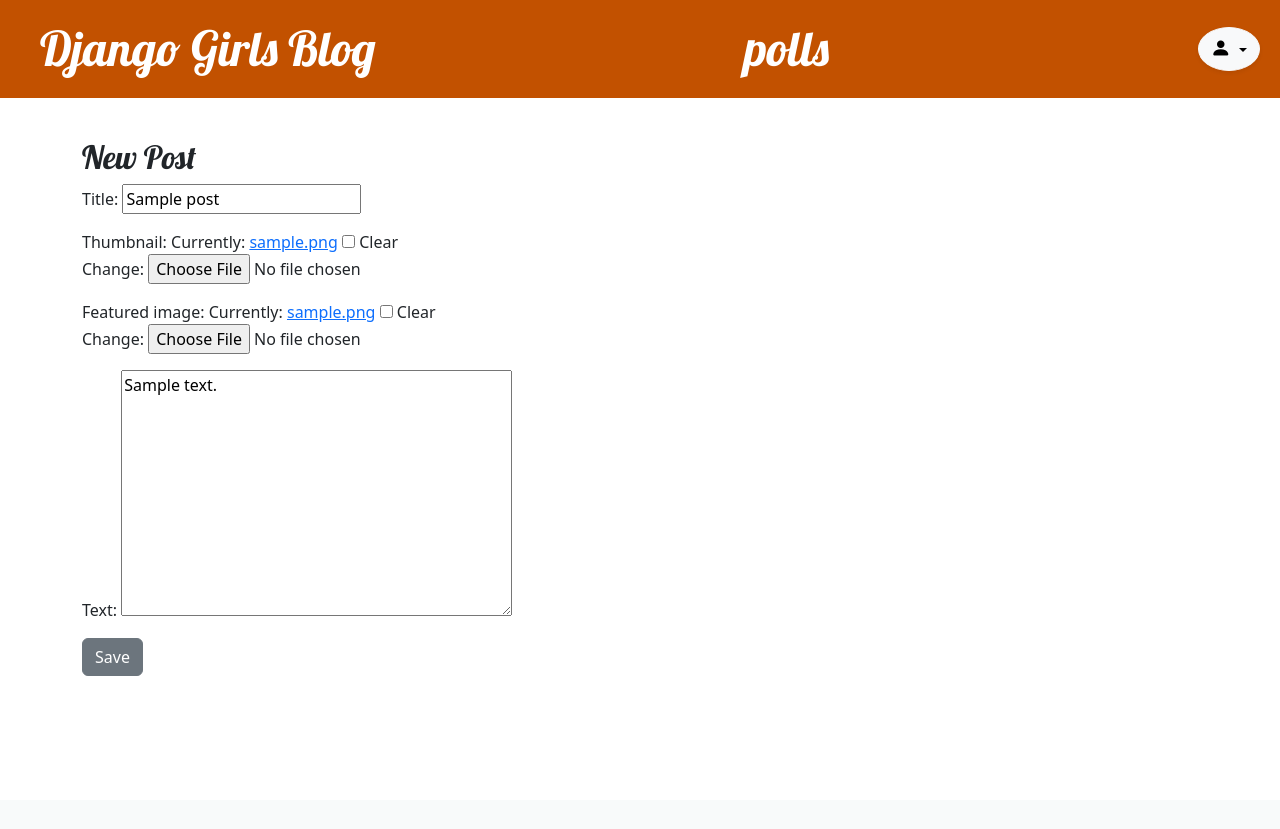
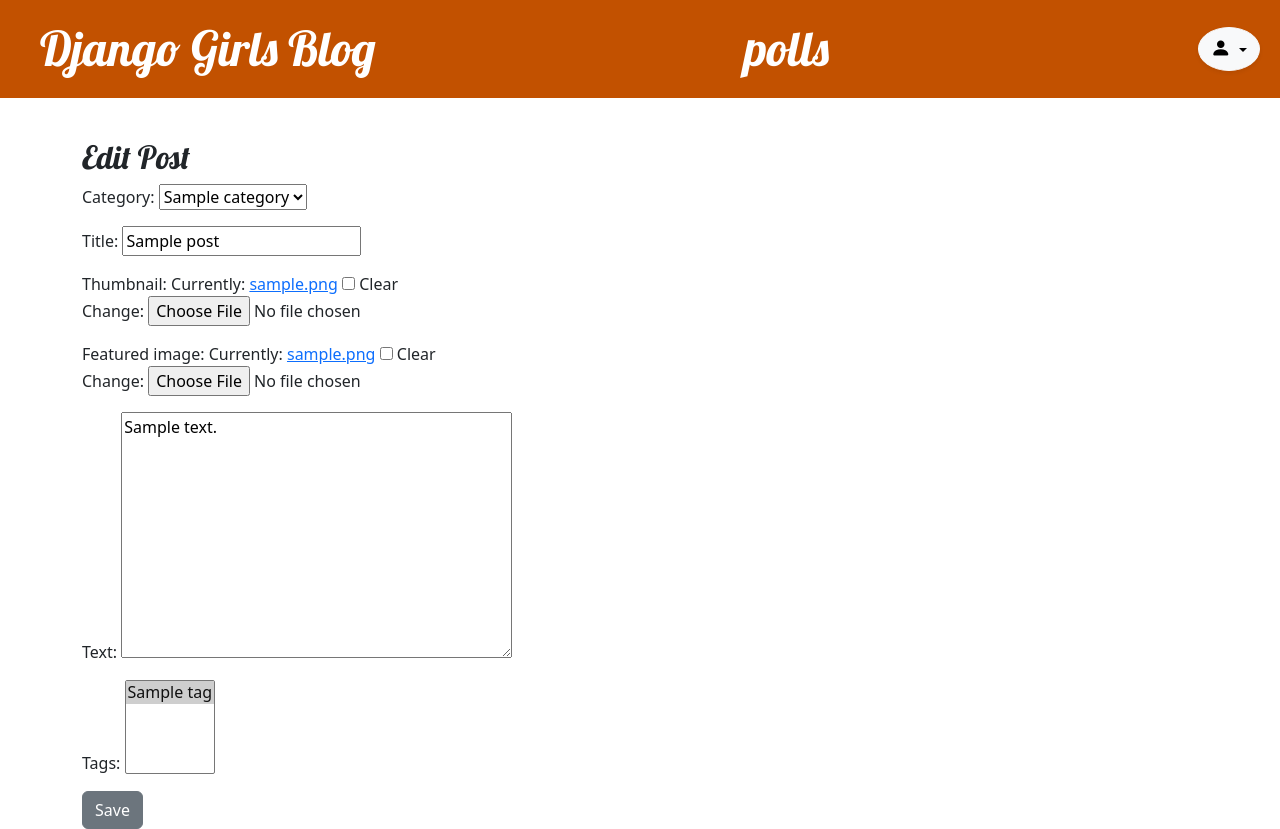
Before and after one commit to tus020191/merge_backend, a Django app: a page that uses blog/templates/blog/base.html in a window 1280 px wide. Before the commit the page ends 676 px from the top, so only its background shows below. Run offline with Django 5.2, Linux system fonts and the light colour scheme; tables that the repository leaves empty hold one stand-in row (values such as "Sample post").

Commit message:
added category to Post(one to many relationship)

```diff
--- a/blog/forms.py
+++ b/blog/forms.py
@@ -6,8 +6,10 @@ class PostForm(forms.ModelForm):
     class Meta:
         model = Post
         fields = (
+            "category",
             "title",
             "thumbnail",
             "featured_image",
             "text",
+            "tags",
         )
--- a/blog/models.py
+++ b/blog/models.py
@@ -23,7 +23,39 @@ from django.utils import timezone
 from django.contrib.auth import get_user_model
 from django_extensions.db.fields import AutoSlugField
 
+#  it gives us our active user model here in settings we have
+#  mentioned our User model so it takes form there .
 User = get_user_model()
+
+class Tag(models.Model):
+
+    name = models.CharField(max_length=100)
+
+    slug = AutoSlugField(
+        populate_from="name",
+        unique=True
+    )
+
+    def __str__(self):
+        return self.name
+
+
+
+
+
+
+class Category(models.Model):
+
+    name = models.CharField(max_length=100)
+
+    slug = AutoSlugField(
+        populate_from="name",
+        unique=True
+    )
+
+    def __str__(self):
+        return self.name
+
 
 
 class Post(models.Model):
@@ -31,6 +63,17 @@ class Post(models.Model):
         User,
         on_delete=models.CASCADE
     )
+
+    category = models.ForeignKey(
+        Category,
+        on_delete=models.CASCADE,
+
+        # without it django default category.objects.post_set.all()
+        #  now we can have category.objects.posts.all()
+        related_name="posts",
+
+    )
+
 
     title = models.CharField(max_length=200)
 
@@ -54,6 +97,12 @@ class Post(models.Model):
 
     text = models.TextField()
 
+    tags = models.ManyToManyField(
+        Tag,
+        blank=True,
+        related_name="posts"
+    )
+
     created_date = models.DateTimeField(
         auto_now_add=True
     )
--- a/blog/templates/blog/base.html
+++ b/blog/templates/blog/base.html
@@ -53,6 +53,14 @@
                 <li><hr class="dropdown-divider"></li>
 
                 <li>
+                    <a class="dropdown-item" href="{% url 'post_new' %}">
+                        ➕ New Post
+                    </a>
+                </li>
+
+                <li><hr class="dropdown-divider"></li>
+
+                <li>
                     <form method="post" action="{% url 'logout' %}">
                         {% csrf_token %}
                         <button type="submit" class="dropdown-item">
--- a/blog/templates/blog/post_edit.html
+++ b/blog/templates/blog/post_edit.html
@@ -1,8 +1,13 @@
 {% extends 'blog/base.html' %}
 
 {% block content %}
-    <h2>New Post</h2>
-
+<h2>
+    {% if form.instance.pk %}
+        Edit Post
+    {% else %}
+        New Post
+    {% endif %}
+</h2>
    <form method="POST"
         enctype="multipart/form-data"
         class="post-form">
--- a/blog/templates/blog/post_list.html
+++ b/blog/templates/blog/post_list.html
@@ -42,6 +42,12 @@
                         </small>
                     {% endif %}
 
+                    <div>
+                        <small class="text-muted">
+                            Category: {{ post.category.name }}
+                        </small>
+                    </div>
+
                 </div>
 
             </div>
--- a/blog/views.py
+++ b/blog/views.py
@@ -187,4 +187,7 @@ def edit_profile(request):
 
 def user_logout(request):
     logout(request)
+
+    messages.success(request, "logout  successfully!")
+
     return redirect("post_list")
--- a/config/settings.py
+++ b/config/settings.py
@@ -31,15 +31,15 @@ ALLOWED_HOSTS = []
 # Application definition
 
 INSTALLED_APPS = [
-     'django_extensions',
-    "polls",
-    "blog" ,
     'django.contrib.admin',
     'django.contrib.auth',
     'django.contrib.contenttypes',
     'django.contrib.sessions',
     'django.contrib.messages',
     'django.contrib.staticfiles',
+    'django_extensions',
+    "polls",
+    "blog" ,
 ]
 
 MIDDLEWARE = [
```
Also changed, not shown: blog/admin.py (+6 -1 lines), blog/templates/blog/post_detail.html (+8 -0 lines).
